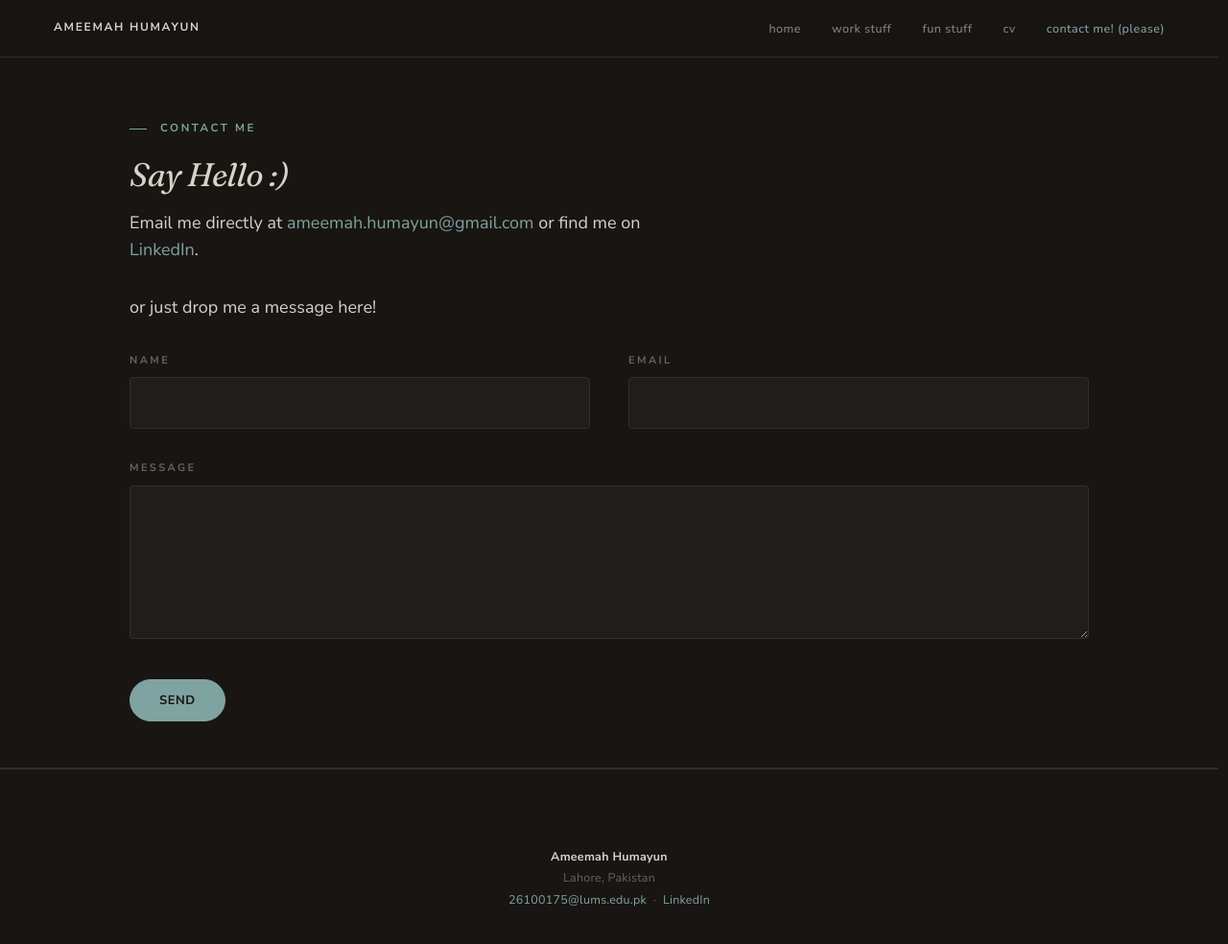
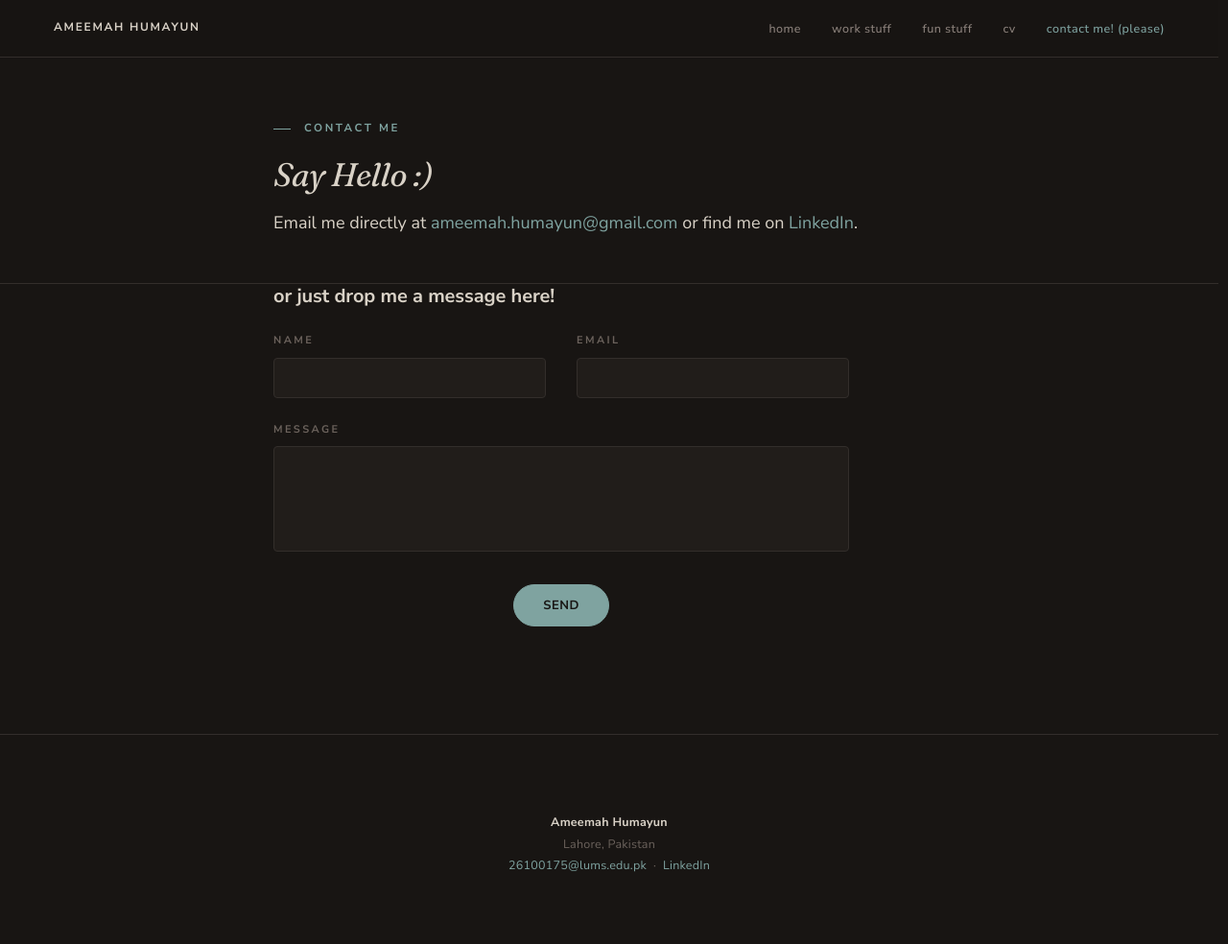
Before and after one commit to ameemahumayun/ameemahumayun.github.io, a Jekyll site: the page built from contact/index.html, in a window 1280 px wide and 997 px high. Shown: the top 984 px of the window at 96% size. Built offline with Jekyll 4.4.1, drawn with Linux system fonts in a browser that asks for light colours.

Commit message:
Rework contact form per feedback: restore hero, shrink form
- Hero reverts to the standard narrow container, matching every other
  page again (the widened version looked inconsistent with the rest
  of the site).
- Intro paragraph is a single <p> now with no forced max-width, so
  "...or find me on LinkedIn." no longer wraps oddly.
- "or just drop me a message here!" becomes the form section's <h3>
  title.
- Inputs are thinner (less vertical padding), textarea resize is
  disabled (visitors dragging it to an arbitrary size isn't a
  feature), and the whole form is capped at 600px so it isn't
  oversized — Send is now visible without scrolling.
- Send button is centered under the fields.

```diff
--- a/assets/css/components.css
+++ b/assets/css/components.css
@@ -913,18 +913,15 @@ details[open] > .subaccordion__head .subaccordion__chev { transform: rotate(-135
 /* 25. CONTACT FORM --------------------------------------------------------- */
 /* Posts straight to FormSubmit (formsubmit.co) — a static site has no
    backend of its own to receive this. FormSubmit emails the submission
-   to the address in the form's action URL.
-   .hero--wide widens the Contact page's hero (intro + form share it, see
-   contact/index.html) so the form has real room to breathe instead of
-   sitting in the site's narrow prose column. */
-.hero--wide .hero__inner { max-width: var(--container-wide); }
-.contact-form { margin-top: var(--space-4); }
+   to the address in the form's action URL. Sits in the site's standard
+   narrow container like every other section — not a special wide one. */
+.contact-form { max-width: 600px; margin-top: var(--space-3); }
 .contact-form__row {
   display: flex;
-  gap: var(--space-5);
+  gap: var(--space-4);
 }
 .contact-form__row .contact-form__field { flex: 1; min-width: 0; }
-.contact-form__field { margin-bottom: var(--space-4); }
+.contact-form__field { margin-bottom: var(--space-3); }
 .contact-form__field label {
   display: block;
   font-size: 11px;
@@ -940,7 +937,7 @@ details[open] > .subaccordion__head .subaccordion__chev { transform: rotate(-135
   background: var(--color-bg-lift);
   border: 1px solid var(--color-border);
   border-radius: var(--radius-sm);
-  padding: 14px 16px;
+  padding: 8px 12px;
   font-size: var(--text-sm);
   color: var(--color-text-strong);
   transition: border-color var(--duration) var(--ease);
@@ -950,7 +947,10 @@ details[open] > .subaccordion__head .subaccordion__chev { transform: rotate(-135
   outline: none;
   border-color: var(--color-accent);
 }
-.contact-form__field textarea { resize: vertical; min-height: 160px; }
+/* resize: none — a visitor dragging the textarea to some arbitrary size
+   isn't a feature here. */
+.contact-form__field textarea { resize: none; min-height: 110px; }
+.contact-form__submit-row { text-align: center; margin-top: var(--space-2); }
 .contact-form__submit {
   padding: 10px 30px;
   border: 1px solid var(--color-accent);
--- a/contact/index.html
+++ b/contact/index.html
@@ -5,19 +5,22 @@ description: Get in touch.
 active: contact
 ---
 
-<header class="hero hero--wide">
+<header class="hero">
   <div class="hero__inner">
     <div class="eyebrow eyebrow-rule">contact me</div>
   <h1 class="page-head__title" style="margin-bottom: 14px;">
   <span class="serif" style="color:var(--color-text-strong);">Say Hello :)</span>
 </h1>
 
-<p class="lead" style="max-width:600px;">
-  Email me directly at <a href="mailto:ameemah.humayun@gmail.com" style="color:var(--color-accent);">ameemah.humayun@gmail.com</a>
-  or find me on
-  <a href="{{ site.linkedin }}" target="_blank" rel="noopener" style="color:var(--color-accent);">LinkedIn</a>.
+<p class="lead">
+  Email me directly at <a href="mailto:ameemah.humayun@gmail.com" style="color:var(--color-accent);">ameemah.humayun@gmail.com</a> or find me on <a href="{{ site.linkedin }}" target="_blank" rel="noopener" style="color:var(--color-accent);">LinkedIn</a>.
 </p>
-<p class="lead" style="max-width:600px;">or just drop me a message here!</p>
+  </div>
+</header>
+
+<section class="section">
+  <div class="container">
+    <h3>or just drop me a message here!</h3>
 
     <form class="contact-form" id="contact-form" action="https://formsubmit.co/ameemah.humayun@gmail.com" method="POST">
       <input type="hidden" name="_subject" value="New message from ameemahumayun.github.io">
@@ -40,12 +43,14 @@ active: contact
           <label for="cf-message">Message</label>
           <textarea id="cf-message" name="message" required></textarea>
         </div>
-        <button type="submit" class="contact-form__submit">Send</button>
+        <div class="contact-form__submit-row">
+          <button type="submit" class="contact-form__submit">Send</button>
+        </div>
       </div>
       <p class="contact-form__thanks">thanks — i&rsquo;ll get back to you as soon as i can.</p>
     </form>
   </div>
-</header>
+</section>
 
 <script>
   (function () {
```
